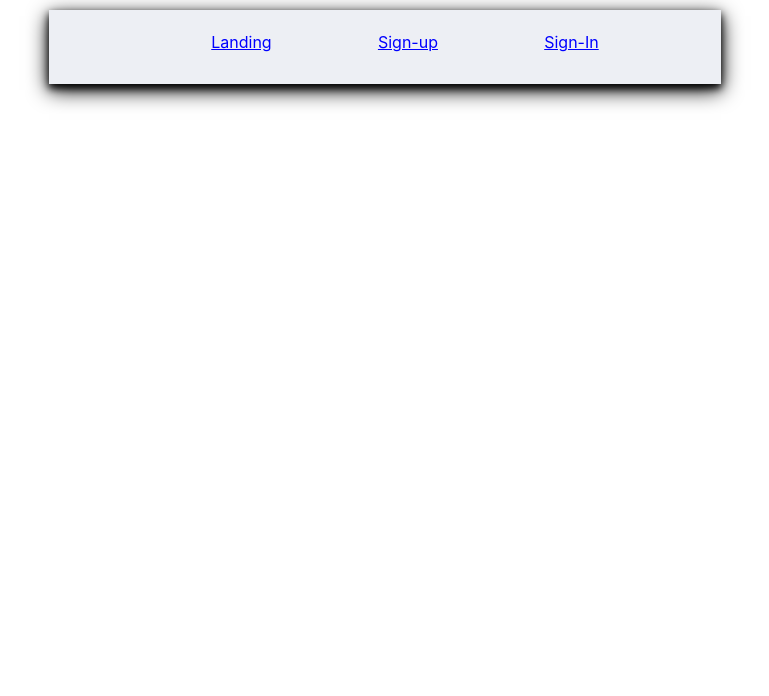
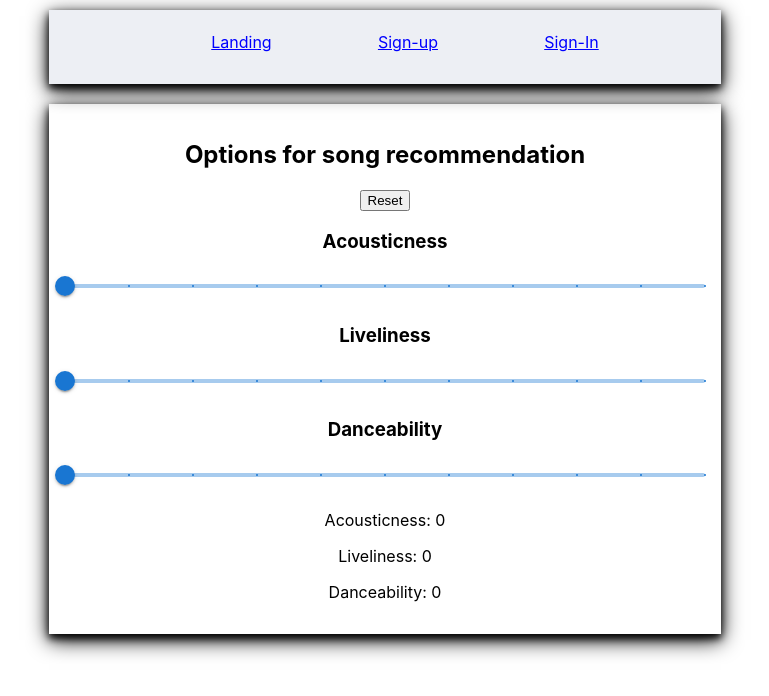
Before and after one commit to zdurbin123/SongScout, a React (Vite) app: page /ChooseRecommend in a window 1280 px wide. Shown: the top 696 px of the page, without its empty margins (255-1024 px from the left). Built offline with nearby package versions, Linux system fonts and the light colour scheme; no server answers.

Commit message:
Baby's first commit

```diff
--- a/package.json
+++ b/package.json
@@ -11,6 +11,10 @@
     "preview": "vite preview"
   },
   "dependencies": {
+    "@emotion/react": "^11.11.1",
+    "@emotion/styled": "^11.11.0",
+    "@mui/material": "^5.14.13",
+    "@mui/styled-engine-sc": "^6.0.0-alpha.1",
     "axios": "^1.6.2",
     "cors": "^2.8.5",
     "express": "^4.18.2",
--- a/src/components/App.jsx
+++ b/src/components/App.jsx
@@ -11,6 +11,8 @@ import Trending from './Trending';
 
 import {AuthProvider} from '../context/AuthContext';
 import PrivateRoute from './PrivateRoute';
+import RecommendationOptions from './RecommendationOptions';
+import RecommendationResults from './RecommendationResults';
 function App() {
   return (
     <AuthProvider>
@@ -29,7 +31,10 @@ function App() {
           </Route>
           <Route path='/signin' element={<SignIn />} />
           <Route path='/signup' element={<SignUp />} />
-        </Routes>
+
+          <Route path='/ChooseRecommend' element={<RecommendationOptions />} />
+          <Route path='/RecommedResults' element={<RecommendationResults />}/>
+          </Routes>
       </div>
     </AuthProvider>
   );
--- /dev/null
+++ b/src/components/RecommendationOptions.jsx
@@ -0,0 +1,101 @@
+import React, {useContext, useState, useEffect} from 'react';
+import {AuthContext} from '../context/AuthContext';
+import {Slider} from '@mui/material';
+import '../App.css';
+
+function RecommendationOptions() {
+  const [Acousticness, setAcousticness] = useState(0);
+  const [Liveliness, setLiveliness] = useState(0);
+  const [Danceability, setDanceability] = useState(0);
+
+
+
+  const SliderAccousticness = (event, value) => {
+    setAcousticness(value);
+  };
+
+  const SliderLiveliness = (event, value) => {
+    setLiveliness(value);
+  };
+
+  const SliderDanceability = (event, value) => {
+    setDanceability(value);
+  };
+
+
+  const resetOptions = (event) => {
+    setAcousticness(0);
+    setLiveliness(0);
+    setDanceability(0);
+  };
+  return (
+    <div className='card'>
+      <h2>
+        Options for song recommendation
+      </h2>
+
+      <button onClick={resetOptions}>Reset</button>
+
+
+      <h3>Acousticness</h3>
+      <Slider
+        aria-label="Acousticness"
+        size="medium"
+        defaultValue={0.5}
+        valueLabelDisplay="auto"
+        step={0.1}
+        marks
+        min={0}
+        max={1}
+        onChange={SliderAccousticness}
+        value = {Acousticness}
+        />
+
+        <br/>
+
+      <h3>Liveliness</h3>
+      <Slider
+        aria-label="Livelines"
+        size="medium"
+        defaultValue={0.5}
+        valueLabelDisplay="auto"
+        step={0.1}
+        marks
+        min={0}
+        max={1}
+        onChange={SliderLiveliness}
+        value = {Liveliness}
+        />
+
+
+      <h3>Danceability</h3>
+      <Slider
+        aria-label="Danceability"
+        size="medium"
+        defaultValue={0.5}
+        valueLabelDisplay="auto"
+        step={0.1}
+        marks
+        min={0}
+        max={1}
+        onChange={SliderDanceability}
+        value = {Danceability}
+        />
+
+        <br/>
+
+        <p>Acousticness: {Acousticness}</p>
+        <p>Liveliness: {Liveliness}</p>
+        <p>Danceability: {Danceability}</p>
+
+
+
+
+
+
+    </div>
+
+  );
+}
+
+export default RecommendationOptions;
--- /dev/null
+++ b/src/components/RecommendationResults.jsx
@@ -0,0 +1,16 @@
+import React, {useContext} from 'react';
+import {AuthContext} from '../context/AuthContext';
+import '../App.css';
+
+function RecommendationResults() {
+
+  return (
+    <div className='card'>
+      <h2>
+        song recommendation Results
+      </h2>
+    </div>
+  );
+}
+
+export default RecommendationResults;
```
Also changed, not shown: src/routes/index.js (added, +14 -0 lines), src/routes/scout.js (added, +10 -0 lines), 1 other file (tests, documents, lock files or other folders).
